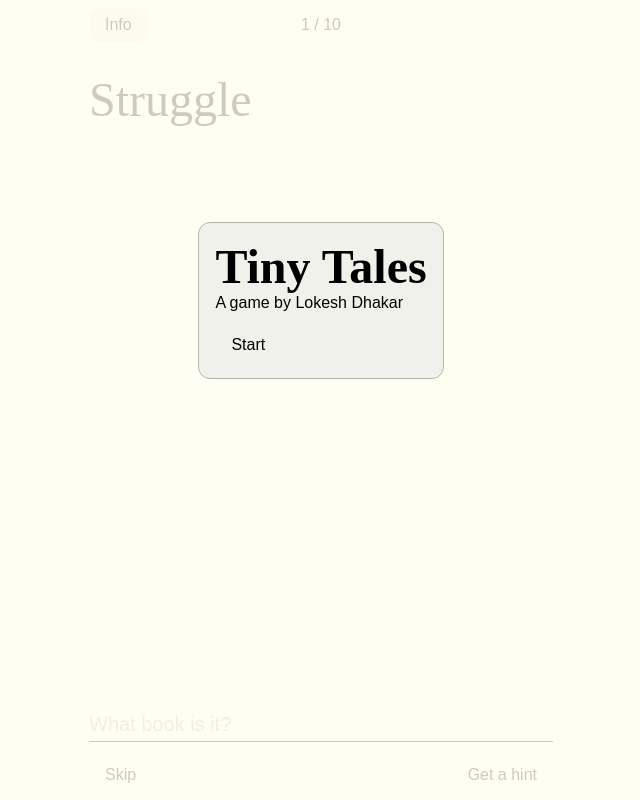
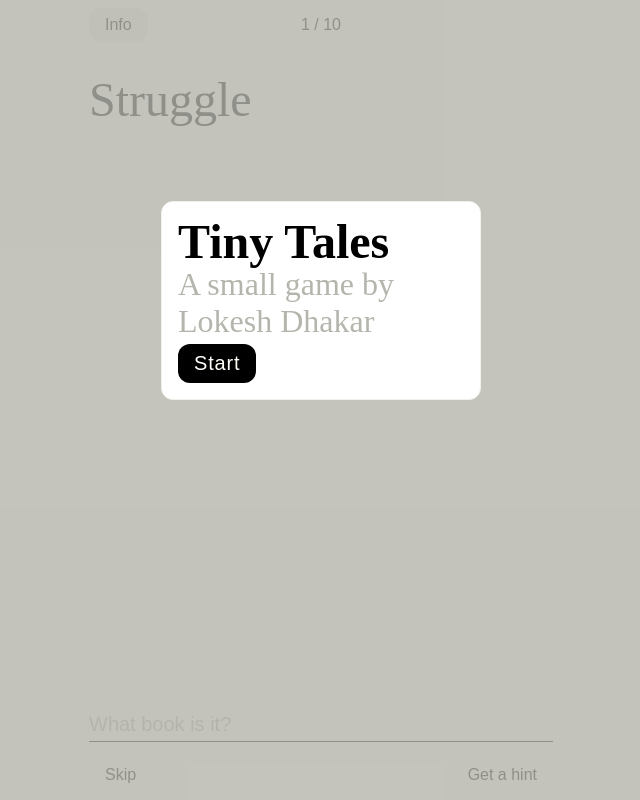
Before and after one commit to lokesh/tiny-tales, a Vue app: page / in a window 1280 px wide. Shown: the whole page, without its empty margins (319-959 px from the left). Built offline with nearby package versions, Linux system fonts and the light colour scheme.

Commit message:
Update color variables and styles for modals and buttons

```diff
--- a/src/assets/main.css
+++ b/src/assets/main.css
@@ -6,21 +6,24 @@
   --font-weight: 400;
 
   --color-text: #000;
+  --color-text-light: #b5b5ad;
   --color-bg: #FFFFFA;
   --color-bg-dark: #F1F1EB;
   --color-bg-darker: #E6E6E0;
   --color-bg-darkest: #b5b5ad;
 
-  --color-btn-bg: var(--color-bg-dark);
-  --color-input-bg: var(--color-bg-darker);
-  --color-input-placeholder: var(--color-bg-darkest);
+  --button-color-bg: var(--color-bg-dark);
+  --input-color-bg: var(--color-bg-darker);
+  --input-placeholder-color: var(--color-bg-darkest);
+
+  --modal-color-bg: #fff;
 
   --radius: 12px;
 
   --radius-btn: var(--radius);
 
-
-
+  /* LAYOUT */
+  --modal-max-width: min(80vw, 320px);
 }
 
 * {
@@ -63,17 +66,25 @@ p {
   border: none;
   font-size: 1rem;
   color: var(--color-text);
-  background-color: var(--color-bg-dark);
+  background-color: var(--button-color-bg);
   padding: 0.5rem 1rem;
   border-radius: var(--radius);
   cursor: pointer;
+}
+
+.button.primary-button {
+  font-size: 1.25rem;
+  background-color: var(--color-text);
+  color: var(--color-bg);
+  letter-spacing: 0.04em;
+
 }
 
 .input {
   border: none;
   font-size: 1rem;
   color: var(--color-text);
-  background-color: var(--color-bg-dark);
+  background-color: var(--input-color-bg);
   padding: 0.5rem 1rem;
   border-radius: var(--radius);
 }
@@ -87,7 +98,7 @@ p {
 
 /* Add styles for input placeholder */
 .input::placeholder {
-  color: var(--color-input-placeholder);
+  color: var(--input-placeholder-color);
 }
 
 /* a,
--- a/src/components/TinyModal.vue
+++ b/src/components/TinyModal.vue
@@ -79,7 +79,7 @@ function onCloseClick() {
   position: absolute;
   top: 0;
   left: 0;
-  background-color:  rgb(254, 254, 240, 0.8);
+  background-color:  rgba(181, 181, 173, 0.8);
   width: 100%;
   height: 100%;
 }
@@ -101,11 +101,10 @@ function onCloseClick() {
 }
 
 .modal {
-  max-width: var(--modal-max);
+  max-width: var(--modal-max-width);
   padding: 1rem;
-  /* color: var(--color-bg); */
-  background-color: var(--color-bg-dark);
-  border: 1px solid var(--color-bg-darkest);
+  background-color: var(--modal-color-bg);
+  border: 1px solid var(--color-bg-dark);
   border-radius: var(--radius);
   /* text-align: center; */
 }
@@ -113,6 +112,7 @@ function onCloseClick() {
 .modal-title {
   font-family: var(--font-family-display);
   font-size: 3rem;
+  line-height: 1;
 }
 .button-row {
   display: flex;
--- a/src/components/TitleModal.vue
+++ b/src/components/TitleModal.vue
@@ -5,14 +5,17 @@
     <template #title>
       Tiny Tales
     </template>
-    <p>A game by Lokesh Dhakar</p>
-    <button class="button" @click="$emit('start')">Start</button>
+    <div class="subtitle">A small game by Lokesh Dhakar</div>
+    <button class="button primary-button" @click="$emit('start')">Start</button>
   </TinyModal>
 </template>
 
 <style scoped>
-.modal {
-  /* Add your modal styles here */
+.subtitle {
+  font-family: var(--font-family-display);
+  font-size: 2rem;
+  color: var(--color-text-light);
+  margin-bottom: 0.25rem;
 }
 </style>
 
```
